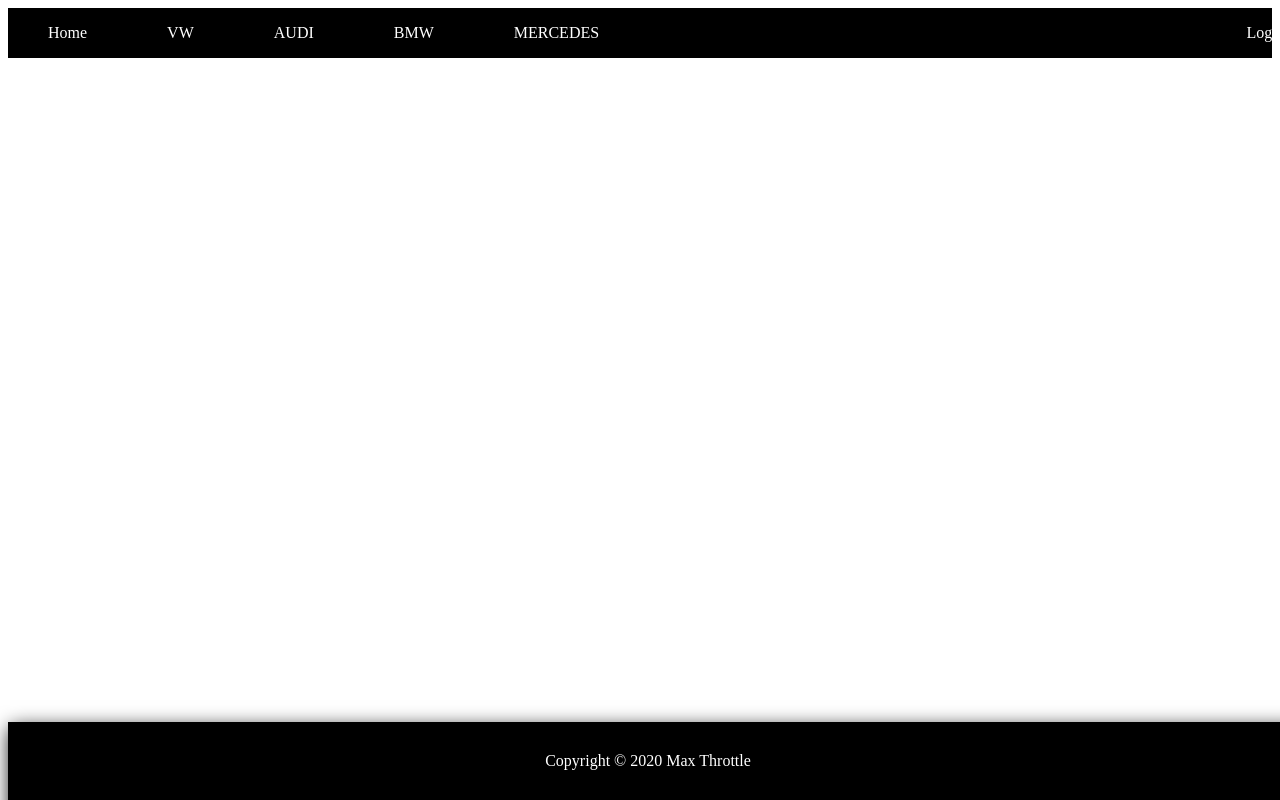
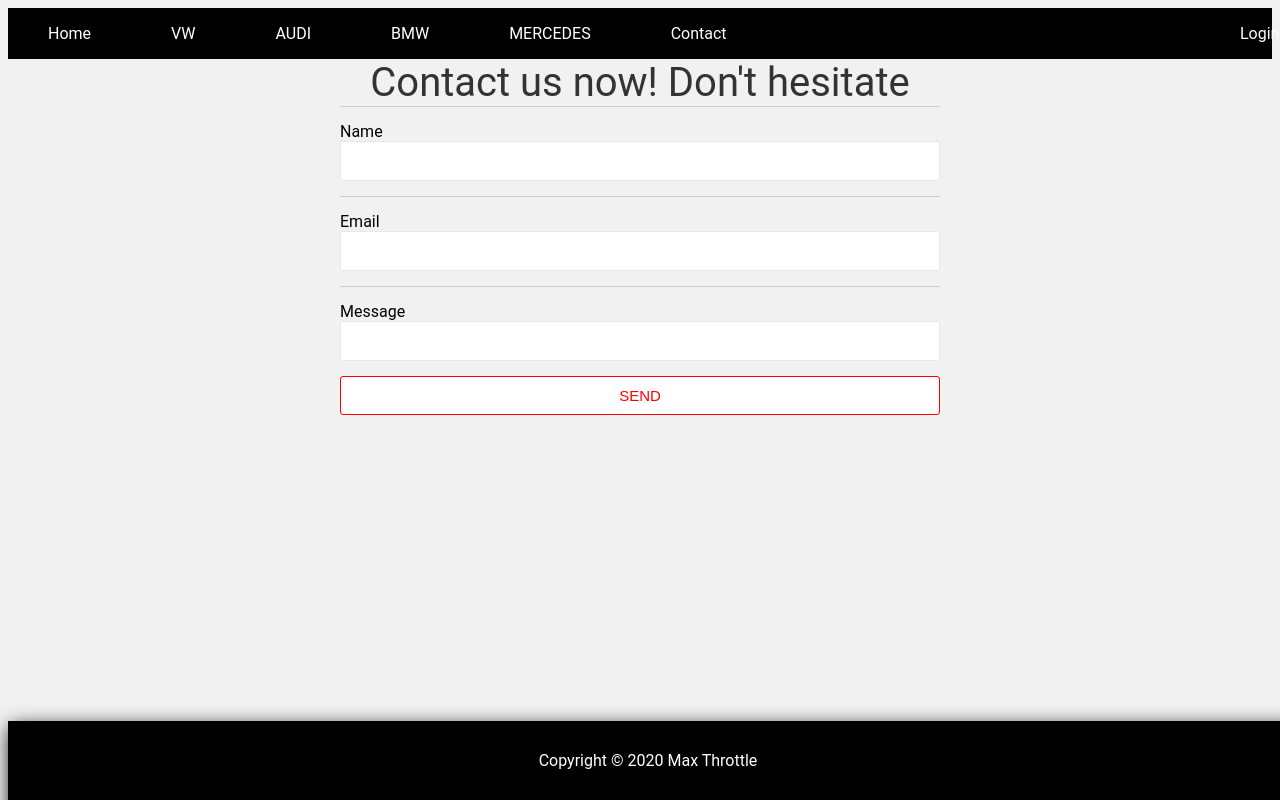
Before and after one commit to KingVendrick98/SoftUni-VueJS-2020-app, a Vue app in the folder vue-app/: page /contact in a window 1280 px wide. Shown: the top 800 px of the page. Built offline with nearby package versions, Linux system fonts and the light colour scheme.

Commit message:
Added Working Contact form with validators

```diff
--- a/vue-app/package.json
+++ b/vue-app/package.json
@@ -9,6 +9,7 @@
   },
   "dependencies": {
     "core-js": "^3.6.4",
+    "emailjs-com": "^2.4.1",
     "firebase": "^7.13.2",
     "moment": "^2.24.0",
     "vue": "^2.6.11",
--- a/vue-app/public/index.html
+++ b/vue-app/public/index.html
@@ -9,6 +9,12 @@
 
   <link rel="icon" href="<%= BASE_URL %>favicon.ico">
   <title><%= htmlWebpackPlugin.options.title %></title>
+  <script type="text/javascript" src="https://cdn.jsdelivr.net/npm/emailjs-com@2.3.2/dist/email.min.js"></script>
+  <script type="text/javascript">
+    (function () {
+      emailjs.init("user_9k2vtw6uOvJC7LXy2r6qS");
+    })();
+  </script>
 </head>
 
 <body>
--- /dev/null
+++ b/vue-app/src/components/Contact.vue
@@ -0,0 +1,169 @@
+<template>
+  <form class="contact-form" @submit.prevent="handleSubmit">
+    <form class="contact-form" @submit.prevent="sendEmail">
+      <div class="contact-form_title">Contact us now! Don't hesitate</div>
+      <div class="separator"></div>
+      <label for="user_name">Name</label>
+      <input
+        type="text"
+        v-model="user.user_name"
+        id="user_name"
+        name="user_name"
+        class="form-control"
+        :class="{ 'is-invalid': submitted && $v.user.user_name.$error }"
+      />
+      <div
+        v-if="submitted && !$v.user.user_name.required"
+        class="invalid-feedback"
+      >First Name is required</div>
+      <div class="separator"></div>
+      <label for="user_email">Email</label>
+      <input
+        type="email"
+        v-model="user.user_email"
+        id="user_email"
+        name="user_email"
+        class="form-control"
+        :class="{ 'is-invalid': submitted && $v.user.user_email.$error }"
+      />
+      <div v-if="submitted && $v.user.user_email.$error" class="invalid-feedback">
+        <span v-if="!$v.user.user_email.required">Email is required</span>
+        <span v-if="!$v.user.user_email.email">Email is invalid</span>
+      </div>
+      <div class="separator"></div>
+      <label for="message">Message</label>
+      <input
+        type="text"
+        v-model="user.message"
+        id="message"
+        name="message"
+        class="form-control"
+        :class="{ 'is-invalid': submitted && $v.user.message.$error }"
+      />
+      <div
+        v-if="submitted && !$v.user.message.required"
+        class="invalid-feedback"
+      >Minimum 30 letters are required.</div>
+      <input class="button" type="submit" value="Send" />
+    </form>
+  </form>
+</template>
+
+<script>
+import emailjs from "emailjs-com";
+import { required, email, minLength } from "vuelidate/lib/validators";
+
+export default {
+  name: "Contact",
+  data() {
+    return {
+      user: {
+        user_name: "",
+        user_email: "",
+        message: ""
+      },
+      submitted: false
+    };
+  },
+  validations: {
+    user: {
+      user_name: { required },
+      user_email: { required, email },
+      message: { required, minLength: minLength(30) }
+    }
+  },
+  methods: {
+    handleSubmit() {
+      this.submitted = true;
+
+      // stop here if form is invalid
+      this.$v.$touch();
+      if (this.$v.$invalid) {
+        return;
+      }
+    },
+    sendEmail: e => {
+      emailjs
+        .sendForm(
+          "default_service",
+          "template_mh2BAzWs",
+          e.target,
+          "user_9k2vtw6uOvJC7LXy2r6qS"
+        )
+        .then(
+          result => {
+            alert("Thank you for your message. It has been sent.", result.status, result.text);
+          },
+          error => {
+            console.log("FAILED...", error);
+          }
+        );
+    }
+  }
+};
+</script>
+
+<style>
+body {
+  background: #f1f1f1;
+  font-family: "Roboto", sans-serif;
+}
+
+.contact-form {
+  font-family: 16px;
+  margin: 0 auto;
+  max-width: 600px;
+  width: 100%;
+  display: flex;
+  flex-direction: column;
+  font-size: 16px;
+}
+
+.contact-form .separator {
+  border-bottom: solid 1px #ccc;
+  margin-bottom: 15px;
+}
+
+.contact-form_title {
+  color: #333;
+  text-align: center;
+  font-size: 40px;
+}
+
+.contact-form input[type="email"],
+.contact-form input[type="text"],
+.contact-form textarea {
+  border: solid 1px #e8e8e8;
+  font-family: "Roboto", sans-serif;
+  padding: 10px 7px;
+  margin-bottom: 15px;
+  outline: none;
+}
+
+.contact-form textarea {
+  resize: none;
+}
+
+.contact-form .button {
+  background: #ffffff;
+  border: solid 1px #ff0000;
+  color: rgb(255, 0, 0);
+  cursor: pointer;
+  padding: 10px 50px;
+  text-align: center;
+  text-transform: uppercase;
+}
+
+.contact-form .button:hover {
+  background: #000000;
+  border: solid 1px #ff0000;
+}
+
+.contact-form input[type="email"],
+.contact-form input[type="text"],
+.contact-form textarea,
+.contact-form .button {
+  font-size: 15px;
+  border-radius: 3px;
+}
+</style>
--- a/vue-app/src/components/Navigation.vue
+++ b/vue-app/src/components/Navigation.vue
@@ -17,6 +17,9 @@
           </li>
           <li>
             <router-link to="/mercedes-posts">MERCEDES</router-link>
+          </li>
+          <li>
+            <router-link to="/contact">Contact</router-link>
           </li>
         </ul>
         <ul class="right" v-if="!isLoggedIn">
--- a/vue-app/src/router/index.js
+++ b/vue-app/src/router/index.js
@@ -14,6 +14,7 @@ import SinglePost from "../components/SinglePost.vue";
 import AUDI from "../components/AUDI.vue";
 import BMW from "../components/BMW.vue";
 import MERCEDES from "../components/MERCEDES.vue";
+import Contact from "../components/Contact.vue"
 
 Vue.use(VueRouter);
 
@@ -37,6 +38,17 @@ export default new VueRouter({
     {
       path: "/login",
       component: Login,
+      beforeEnter: (to, from, next) => {
+        if (!store.state.isLoggedIn) {
+          next(true);
+        } else {
+          next("/");
+        }
+      }
+    },
+    {
+      path: "/contact",
+      component: Contact,
       beforeEnter: (to, from, next) => {
         if (!store.state.isLoggedIn) {
           next(true);
@@ -79,10 +91,26 @@ export default new VueRouter({
         }
       }
     },
-    { path: "/VW-posts", component: VW },
-    { path: "/AUDI-posts", component: AUDI },
-    { path: "/BMW-posts", component: BMW },
-    { path: "/MERCEDES-posts", component: MERCEDES },
-    { path: "/single-post/:id", component: SinglePost, props: true }
+    {
+      path: "/VW-posts",
+      component: VW
+    },
+    {
+      path: "/AUDI-posts",
+      component: AUDI
+    },
+    {
+      path: "/BMW-posts",
+      component: BMW
+    },
+    {
+      path: "/MERCEDES-posts",
+      component: MERCEDES
+    },
+    {
+      path: "/single-post/:id",
+      component: SinglePost,
+      props: true
+    }
   ]
 });
```
Also changed, not shown: 1 other file (tests, documents, lock files or other folders).
